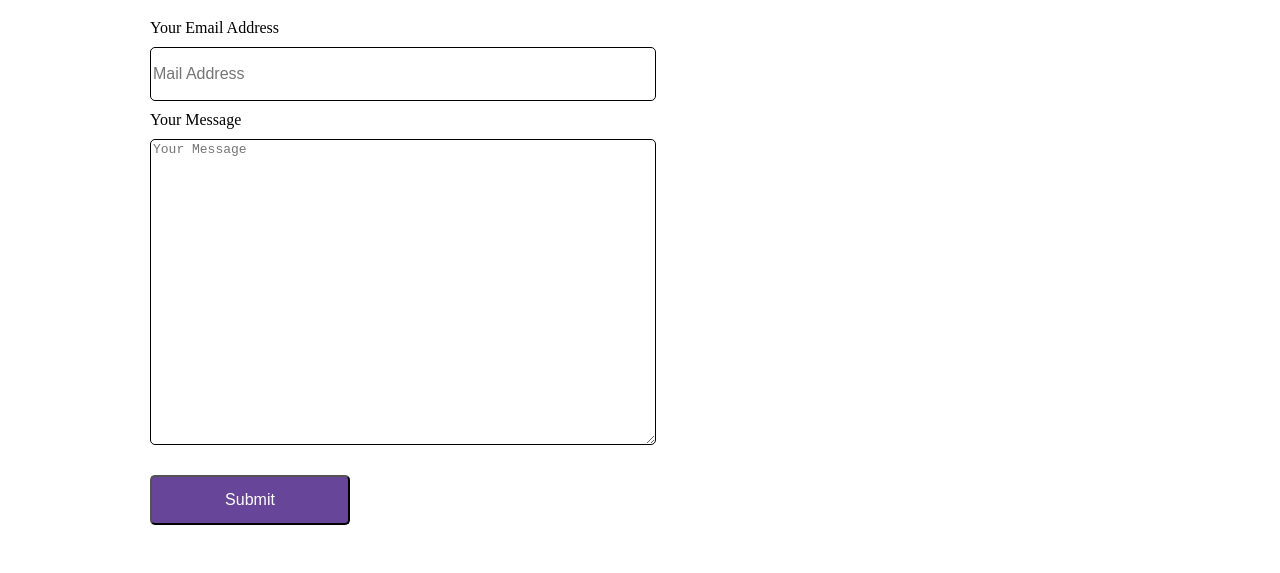
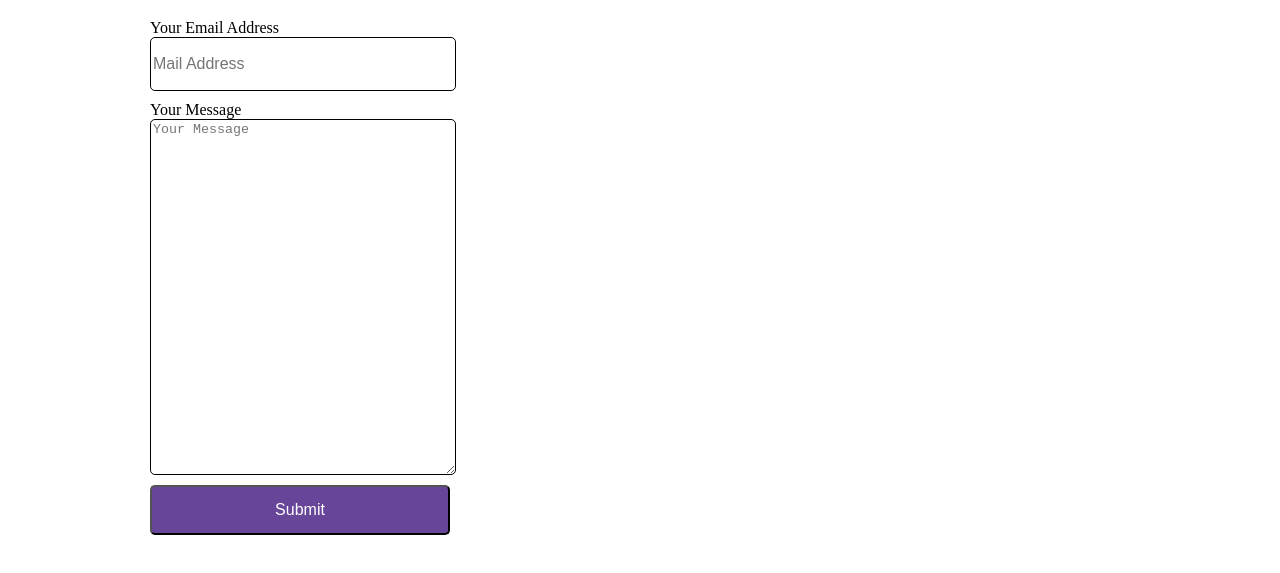
Before and after one commit to koikoi72/sandbox, a website: page app/assets/jade/contact.jade in a window 1280 px wide. Shown: the part 151-724 px from the top of the page. Drawn offline with nearby package versions, Linux system fonts and the light colour scheme; files that its build step writes are made by us from their sources.

Commit message:
shaping contact page

```diff
--- a/app/assets/jade/contact.jade
+++ b/app/assets/jade/contact.jade
@@ -2,7 +2,7 @@ doctype html
 html
   head
     link(rel='stylesheet' href='/css/common.css')
-    link(rel='stylesheet' href='/css/signin.css')
+    link(rel='stylesheet' href='/css/contact.css')
     title Contact Us
   body
     .bar-menu
--- /dev/null
+++ b/app/assets/sass/contact.sass
@@ -0,0 +1,31 @@
+.area-contact
+  padding: 0 150px
+
+#mail-contact
+  display: block
+  margin: 0 0 10px 0
+  width: 300px
+  height: 50px
+  font-size: 100%
+  border-radius: 5px
+  border: 1px solid
+
+#text-contact
+  display: block
+  margin: 0 0 10px 0
+  width: 300px
+  height: 350px
+  border-radius: 5px
+  border: 1px solid
+
+#button-submit
+  width: 300px
+  height: 50px
+  background-color: #674598
+  color: #fff
+  border-radius: 5px
+  font-size: 100%
+
+#button-submit:active
+  background-color: rgba(103, 69, 152, 0.7)
+  outline: none
--- a/app/assets/sass/style.sass
+++ b/app/assets/sass/style.sass
@@ -87,7 +87,7 @@ h1.even
   margin-top: 35px
   font-size: 20px
   text-align: right
-09052572834
+
 h2
   font-weight: 100
   color: #fff
--- a/app/public/css/signin.css
+++ /dev/null
@@ -1 +0,0 @@
-#name-team{display:block;width:200px;height:50px;border-radius:5px;border:1px solid;font-size:100%;margin:10px 0}#signin-user{display:block;width:300px;height:50px;border-radius:5px;border:1px solid;font-size:100%;margin:10px 0}#button-submit{margin:20px 0;color:#fff;background-color:#674598;width:200px;height:50px;font-size:100%;border-radius:5px}#button-submit:active{background-color:rgba(103,69,152,0.7)}.area-signin{width:400px;float:left;padding:0 150px}.area-contact{width:600px;float:left;padding:0 150px}.area-description{display:block}#mail-contact{display:block;width:500px;height:50px;border-radius:5px;border:1px solid;font-size:100%;margin:10px 0}#text-contact{display:block;width:500px;height:300px;border-radius:5px;border:1px solid;font-size:100%;margin:10px 0}
```
Also changed, not shown: app/public/html/signin-user.html (deleted, +0 -1 lines), app/public/html/signin.html (deleted, +0 -1 lines), app/assets/jade/tour.jade (added), app/public/css/contact.css (added), app/public/css/contact.sass (added), app/public/css/signin.sass (deleted), app/public/html/contact.html, app/public/html/tour.html (added).
